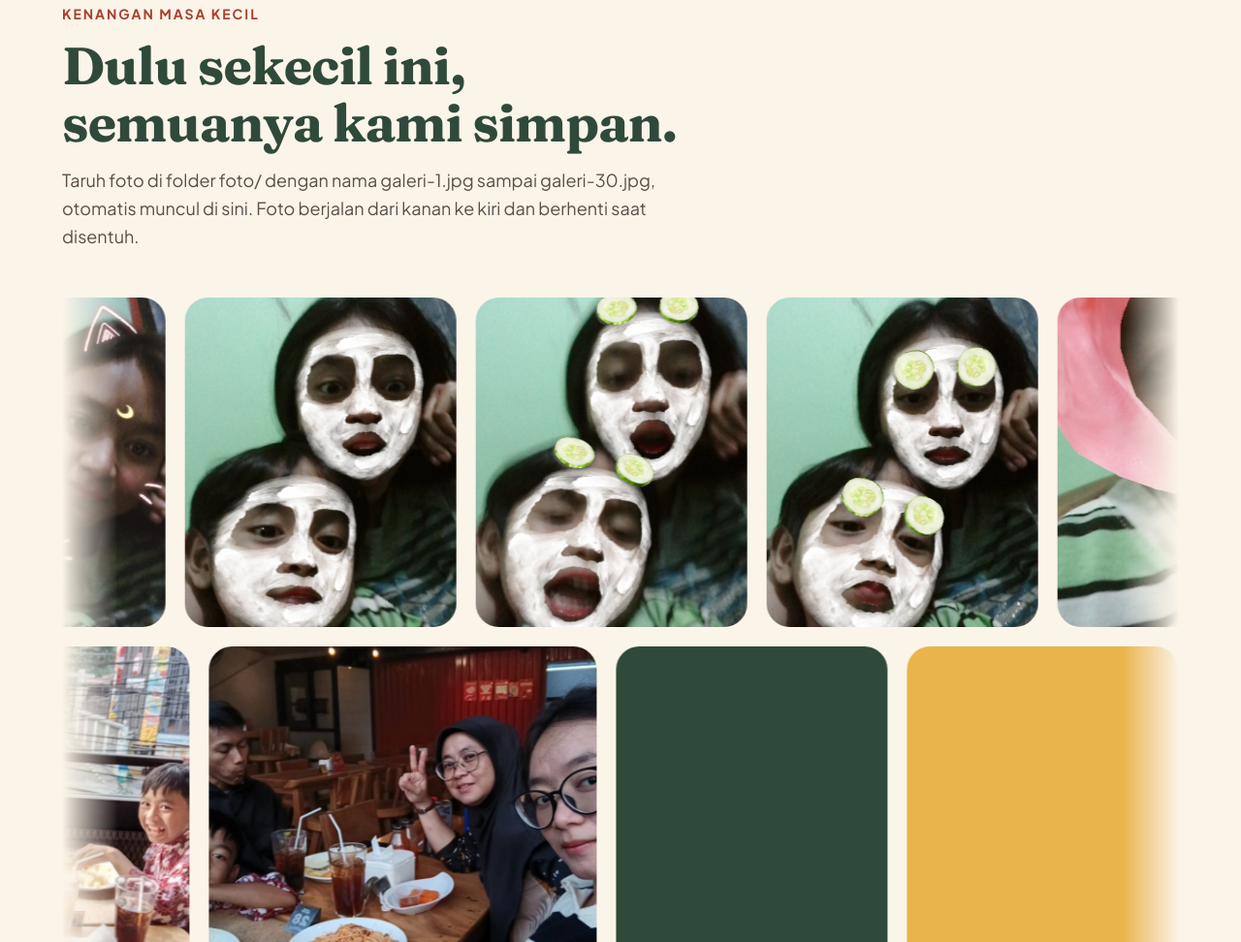
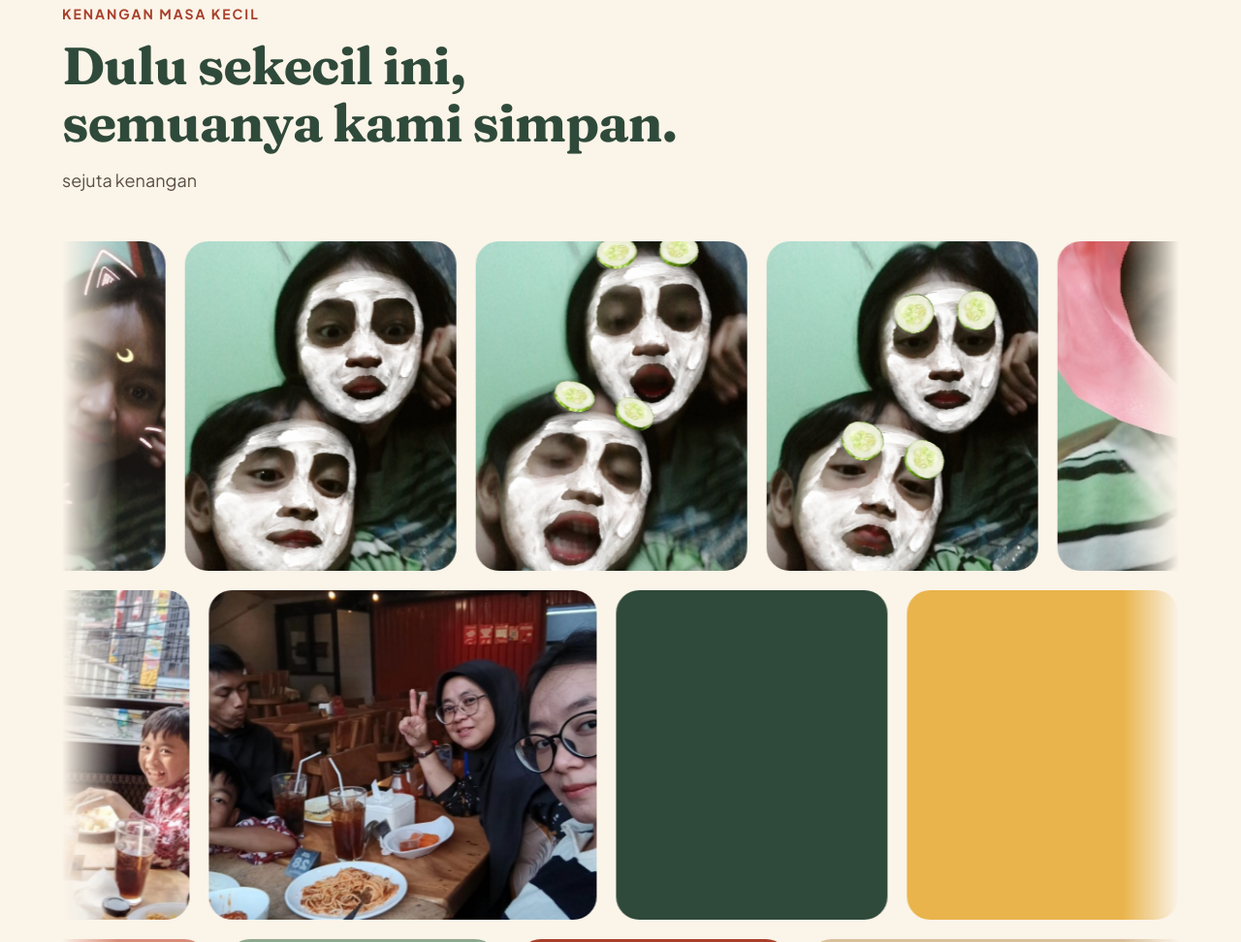
Before and after one commit to athaullah0810-prog/Aplikasi_APRIDYAN, a plain HTML site: page index.html in a window 1280 px wide. Shown: the part 4204-5176 px from the top of the page at 97% size. Drawn offline with Linux system fonts and the light colour scheme.

Commit message:
Update lead paragraph in index.html

```diff
--- a/index.html
+++ b/index.html
@@ -146,7 +146,7 @@
     <div class="head">
       <p class="eyebrow">Kenangan masa kecil</p>
       <h2>Dulu sekecil ini, semuanya kami simpan.</h2>
-      <p class="lead">Taruh foto di folder foto/ dengan nama galeri-1.jpg sampai galeri-30.jpg, otomatis muncul di sini. Foto berjalan dari kanan ke kiri dan berhenti saat disentuh.</p>
+      <p class="lead">sejuta kenangan</p>
     </div>
     <div class="strips">
       <!-- Tiap kotak = 1 foto. Foto berjalan dari kanan ke kiri, otomatis digandakan oleh script.js.
```
